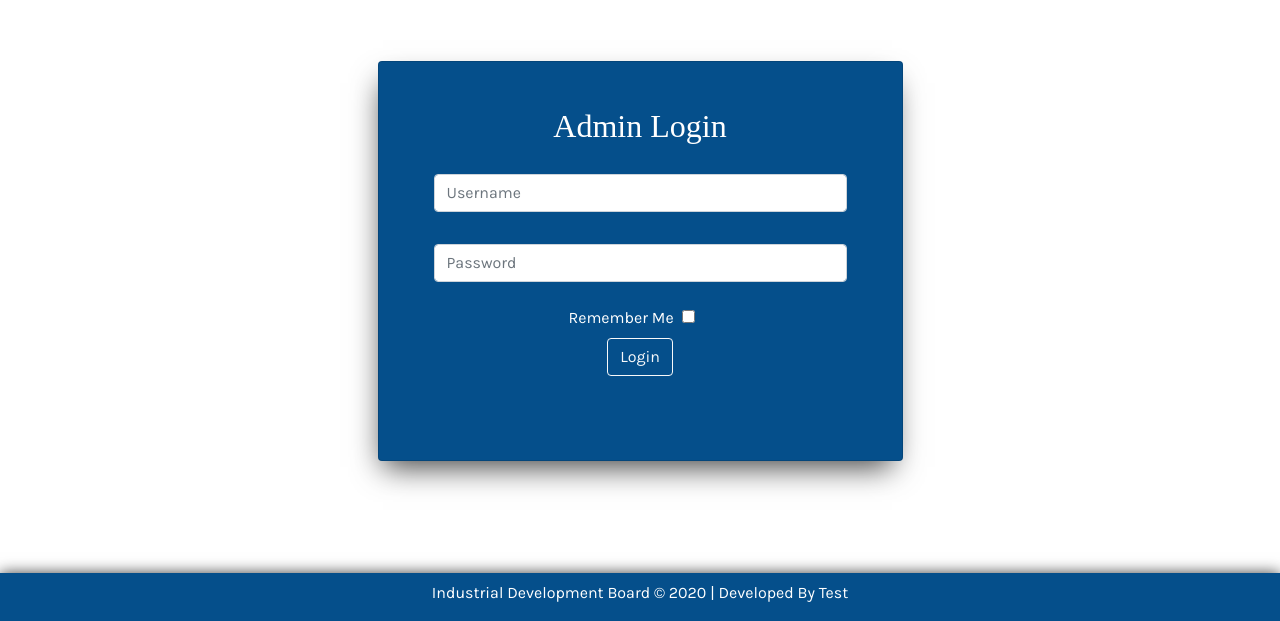
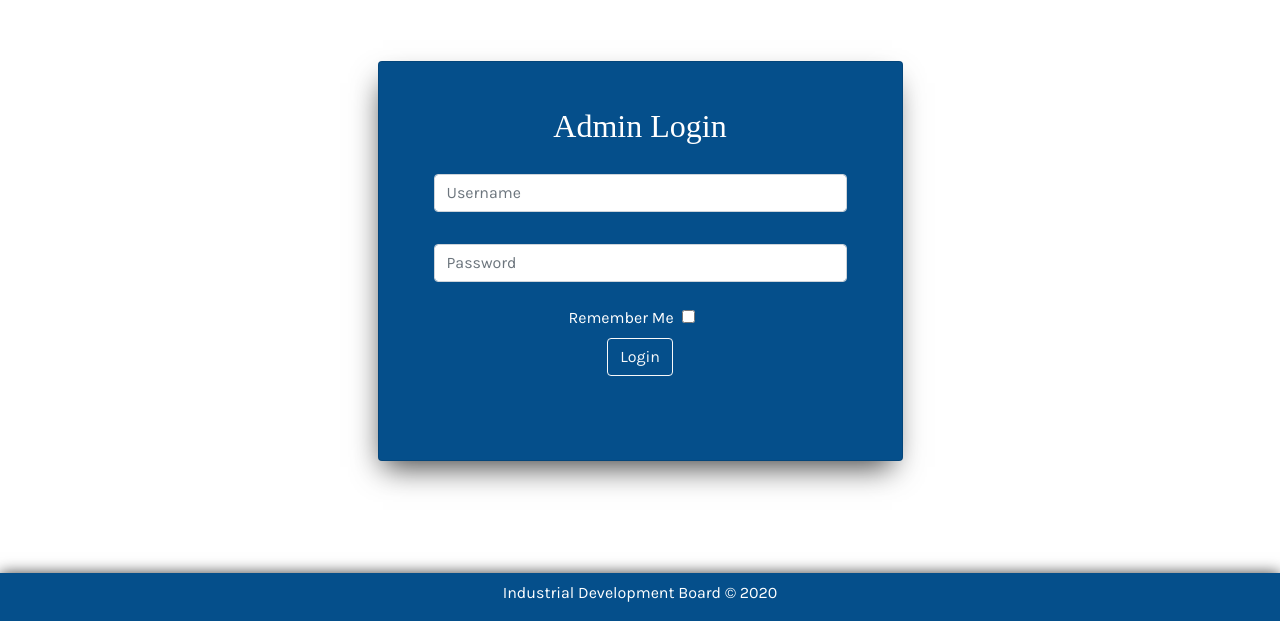
Before and after one commit to ThaminduR/idb-frontend, a React (Create React App) app: page /login in a window 1280 px wide. Shown: the part 179-800 px from the top of the page. Built offline with nearby package versions, Linux system fonts and the light colour scheme; a web font is replaced by a local one.

Commit message:
developed by removed

```diff
--- a/src/components/Footer/Footer.js
+++ b/src/components/Footer/Footer.js
@@ -5,7 +5,7 @@ import { DEV_NAME } from '../../constants/constants';
 function Footer(props) {
     return (
         <footer className='float-bottom'>
-            <p className='footer-text'>Industrial Development Board &copy; {new Date().getFullYear()} | Developed By {DEV_NAME}</p>
+            <p className='footer-text'>Industrial Development Board &copy; {new Date().getFullYear()}</p>
         </footer>
     )
 }
--- a/src/constants/constants.js
+++ b/src/constants/constants.js
@@ -1,4 +1,4 @@
 export const API_BASE_URL = "http://localhost:4000/api";
 // export const API_BASE_URL = "http://localhost:4000"http://ec2-54-254-76-188.ap-southeast-1.compute.amazonaws.com/api;
 export const SITE_NAME = 'Template Site';
-export const DEV_NAME = 'Test'
+export const DEV_NAME = ''
```
